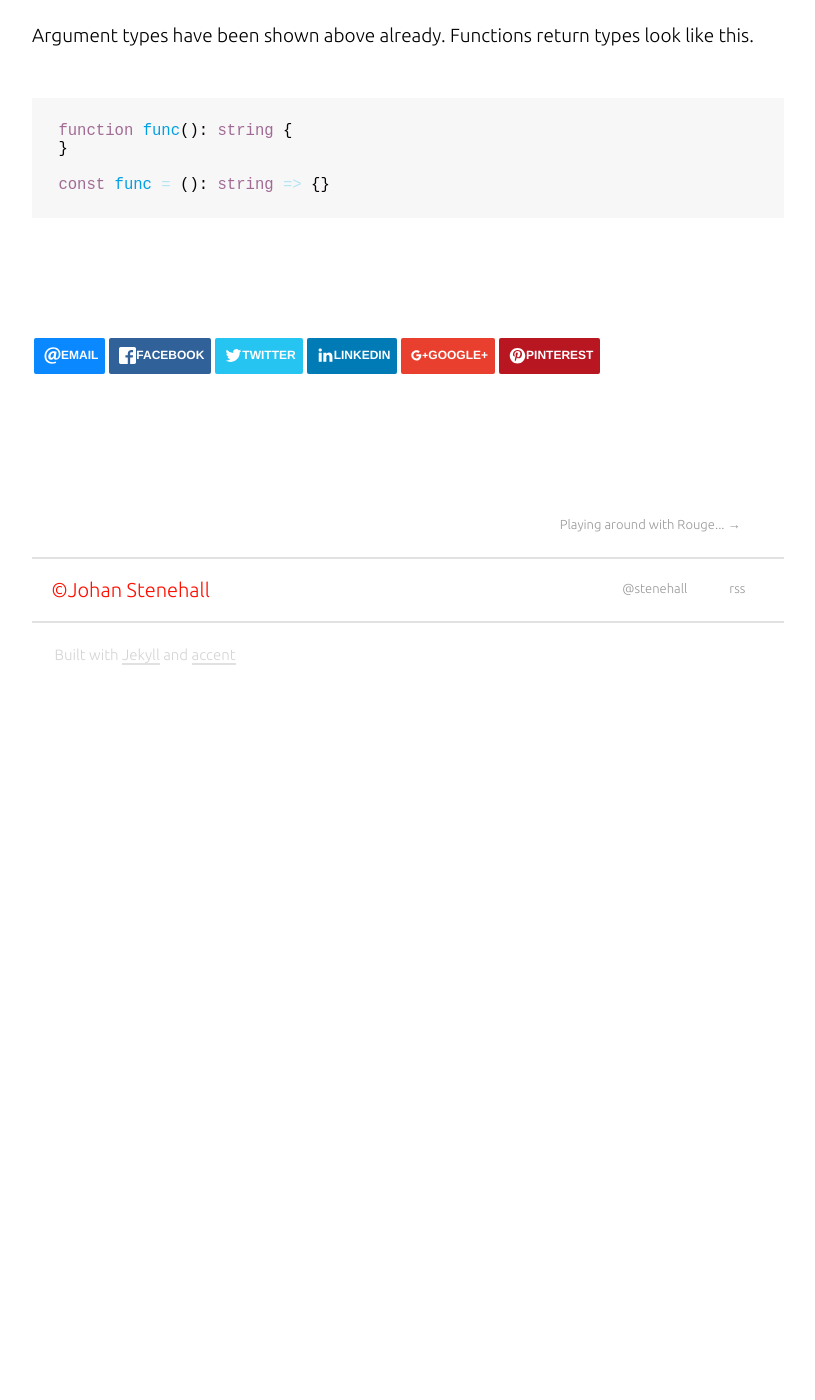
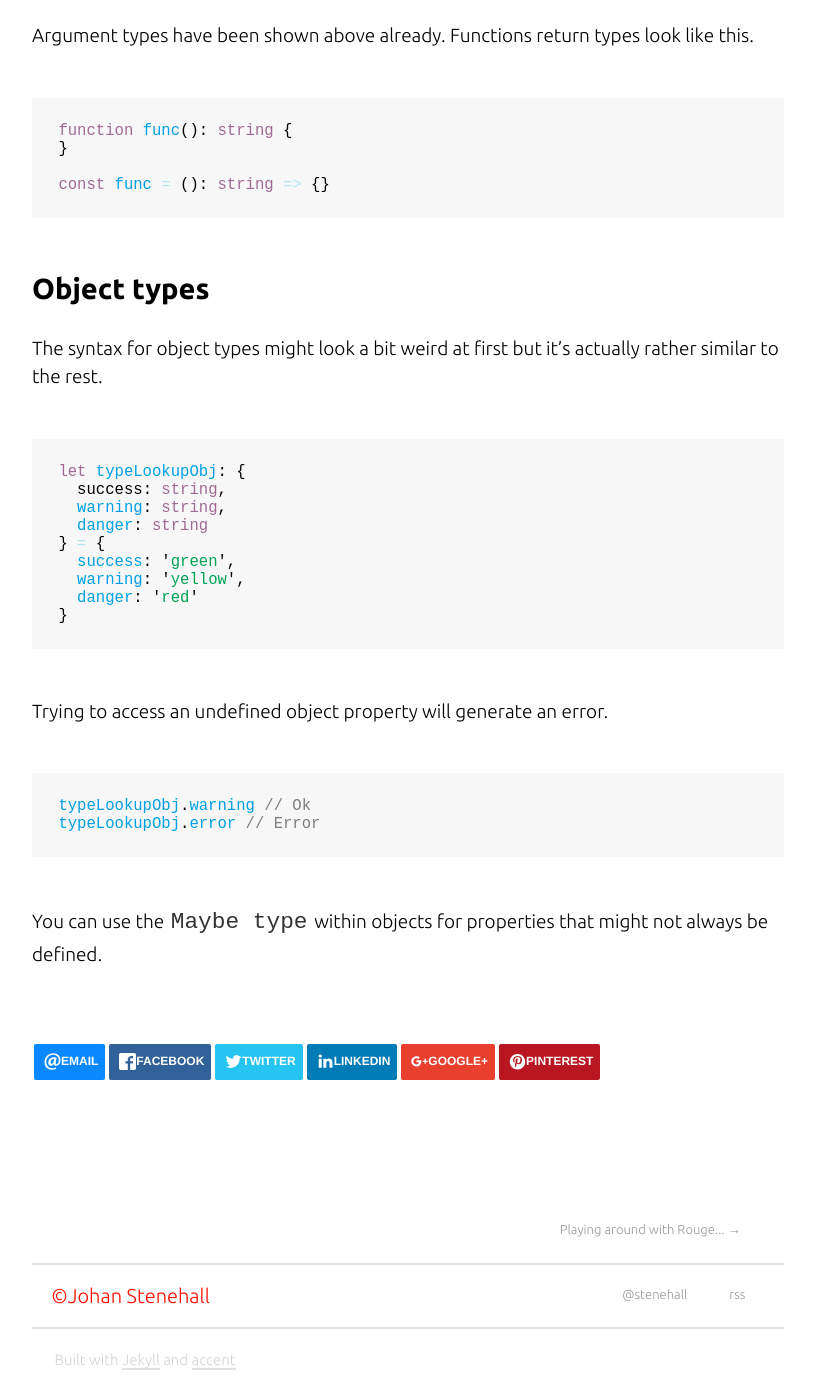
Before and after one commit to stenehall/stenehall.github.io, a Jekyll site: the page built from _posts/2017-07-04-learning-flow.md, in a window 1280 px wide and 1400 px high, scrolled down 3942 px. Shown: the whole window, without its empty margins (232-1047 px from the left). Built offline with Jekyll 4.4.1, drawn with Linux system fonts in a browser that asks for light colours; nearby versions of some CDN libraries; comment, search, counter and statistics services are not loaded; before the commit the page ends 4636 px from its top, so only the background shows below that.

Commit message:
Object types

````diff
--- a/_posts/2017-07-04-learning-flow.md
+++ b/_posts/2017-07-04-learning-flow.md
@@ -135,3 +135,29 @@ function func(): string {
 
 const func = (): string => {}
 ```
+
+
+### Object types
+
+The syntax for object types might look a bit weird at first but it's actually rather similar to the rest.
+
+```typescript
+let typeLookupObj: {
+  success: string,
+  warning: string,
+  danger: string
+} = {
+  success: 'green',
+  warning: 'yellow',
+  danger: 'red'
+}
+```
+
+Trying to access an undefined object property will generate an error.
+
+```typescript
+typeLookupObj.warning // Ok
+typeLookupObj.error // Error
+```
+
+You can use the `Maybe type` within objects for properties that might not always be defined.
````
Also changed, not shown: code/flow.js (+10 -0 lines).
